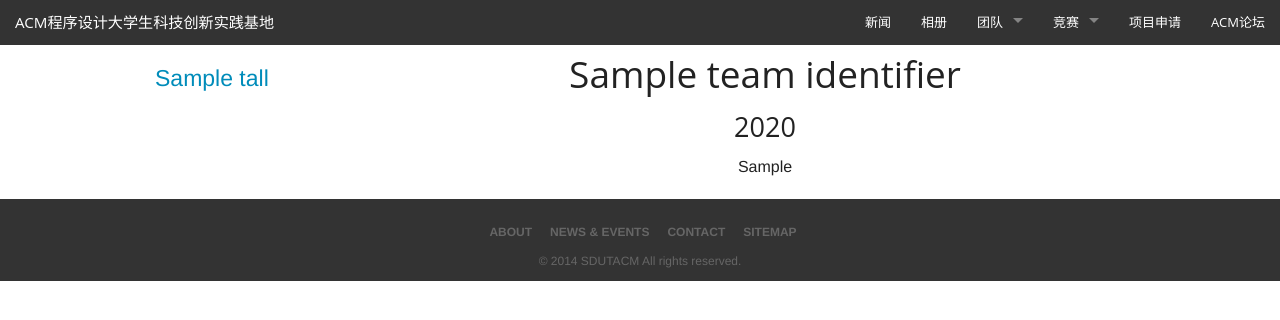
After one commit to zrq495/acm_base, a Django app: template templates/team/team.html in a window 1280 px wide. The commit adds this page. Shown: the top 320 px of the page. Run offline with Django 3.2, Linux system fonts and the light colour scheme; the template is opened without the code that fills it: most values are stand-ins (such as "Sample title", 1, 10 or a date in 2020); parts of the project's set-up code (start-up, migrations or seed data) failed here and were passed over; some web fonts are replaced.

Commit message:
添加团队展示、feed

```diff
--- a/acm_base/urls.py
+++ b/acm_base/urls.py
@@ -3,6 +3,7 @@
 from django.conf.urls import patterns, include, url
 
 from acm_base.views import *
+from acm_base.feeds import LatestEntriesFeed
 
 from django.conf import settings
 
@@ -21,6 +22,7 @@ urlpatterns = patterns('',
     # Uncomment the next line to enable the admin:
     url(r'^admin/', include(admin.site.urls)),
     url(r'^$', index),
+    url(r'^feed/$', LatestEntriesFeed()),
 )
 
 urlpatterns += patterns((''),
--- a/acm_base/views.py
+++ b/acm_base/views.py
@@ -3,7 +3,6 @@
 from django.shortcuts import render_to_response
 
 import datetime
-
 # from image.models import *
 from news.models import *
 from photologue.models import Photo
--- a/contest/admin.py
+++ b/contest/admin.py
@@ -12,5 +12,5 @@ class ContestAdmin(admin.ModelAdmin):
             '/static/tinymce/config.js',
         )
 
-admin.site.register(ContestList)
+#admin.site.register(ContestList)
 admin.site.register(Contest, ContestAdmin)
--- a/news/models.py
+++ b/news/models.py
@@ -13,7 +13,7 @@ class News(models.Model):
     author = models.ForeignKey(User)
     publish_time = models.DateTimeField(auto_now_add=True)
     update_time = models.DateTimeField(auto_now=True)
-    display = models.BooleanField()
+    display = models.BooleanField(default=True)
 
     def __unicode__(self):
         return u'%s' %(self.title)
--- a/team/urls.py
+++ b/team/urls.py
@@ -2,4 +2,5 @@ from django.conf.urls import *
 
 urlpatterns = patterns(('team.views'),
                        url(r'^$', 'team', name='team'),
+                       url(r'^(?P<id>\w+)/$', 'team', name='team')
                        )
--- a/templates/base.html
+++ b/templates/base.html
@@ -82,10 +82,10 @@
             <div class="row">
                 <div class="medium-8 medium-offset-2 columns medium-text-center">
                     <ul class="zurb-links">
-                        <li><a href="/about">About</a></li>
+                        <li><a href="/team">About</a></li>
                         <li><a href="/news">News<span class="show-for-medium-up"> &amp; Events</span></a></li>
-                        <li><a href="/contact">Contact</a></li>
-                        <li><a href="/sitemap">Sitemap</a></li>
+                        <li><a href="mailto:zrq495@gail.com">Contact</a></li>
+                        <li><a href="/feed">Sitemap</a></li>
                     </ul>
                     <p class="copyright">&copy; 2014 SDUTACM All rights reserved.</p>
                 </div>
--- /dev/null
+++ b/templates/team/team.html
@@ -0,0 +1,34 @@
+{% extends 'base.html' %}
+
+{% block content %}
+
+    <section role="main" class="scroll-container">
+        <div class="row">
+            <div class="medium-3 column">
+                <div class="hide-for-small">
+                    <div class="sidebar">
+                        <nav class="side-nav">
+                            {% for ti in tall %}
+                                <li>
+                                    <h4><a href="{% url team ti.team_identifier %}">{{ ti.team_name }}</a></h4>
+                                </li>
+                            {% endfor %}
+                        </nav>
+                    </div>
+                </div>
+            </div>
+            <div class="medium-9 medium-text-center column">
+                {% for t in team %}
+                    {% if forloop.first %}
+                        <h2>{{ t.team_identifier.team_name }}</h2>
+                    {% endif %}
+                    {% ifnotequal t.team_identifier.team_identifier "introducation" %}
+                        <h3>{{ t.team_year }}</h3>
+                    {% endifnotequal %}
+                    <p>{{ t.team_member|safe }}</p>
+                {% endfor %}
+            </div>
+        </div>
+    </section>
+
+{% endblock %}
```
Also changed, not shown: acm_base/feeds.py (added, +22 -0 lines), team/admin.py (+19 -1 lines), team/models.py (+15 -1 lines), team/views.py (+5 -2 lines), templates/index.html (+6 -3 lines), contest/migrations/0002_initial.py (added), static/main.css (added), static/main.js (added), team/migrations/0001_initial.py (added), team/migrations/0002_auto__del_field_teamlist_team_introduction.py (added), team/migrations/__init__.py (added), 1 other file.
